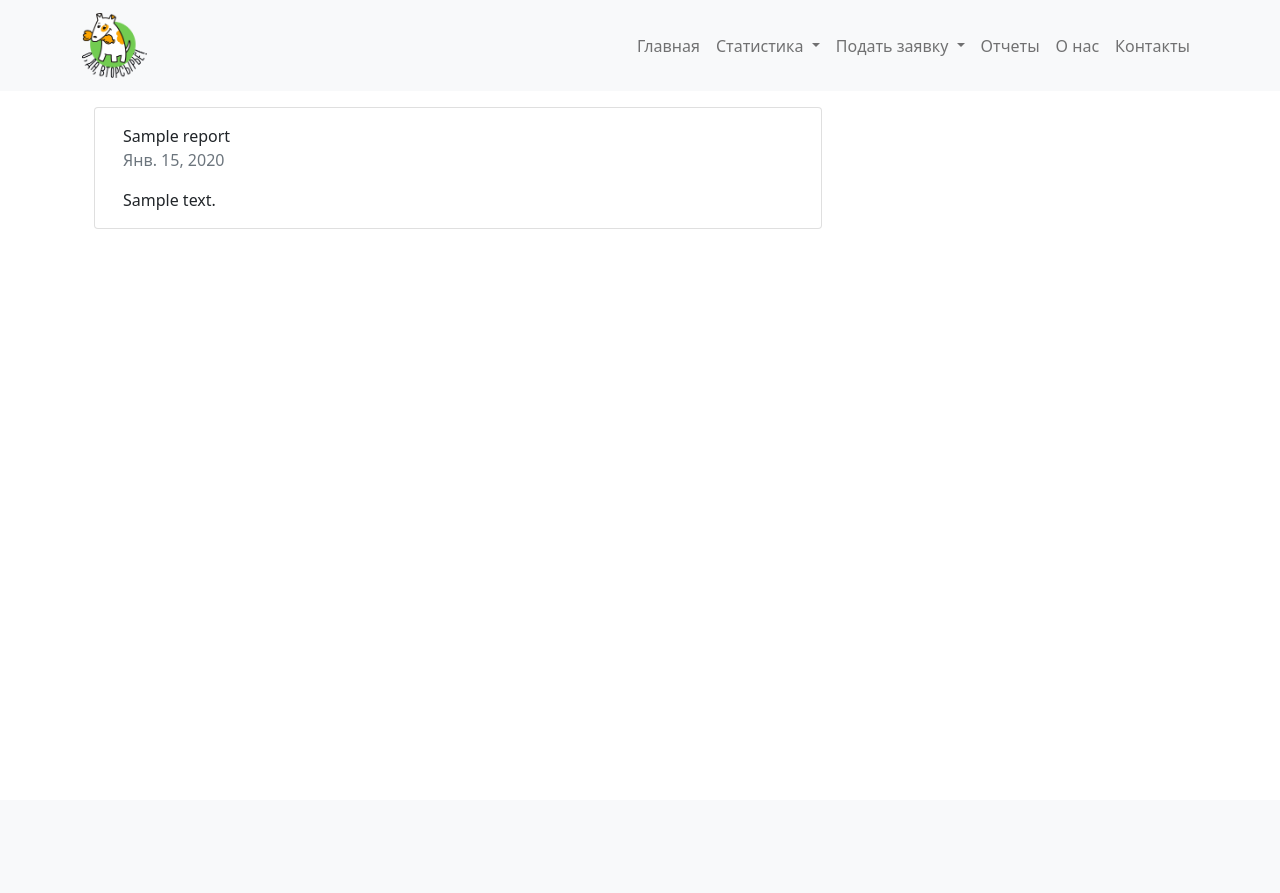
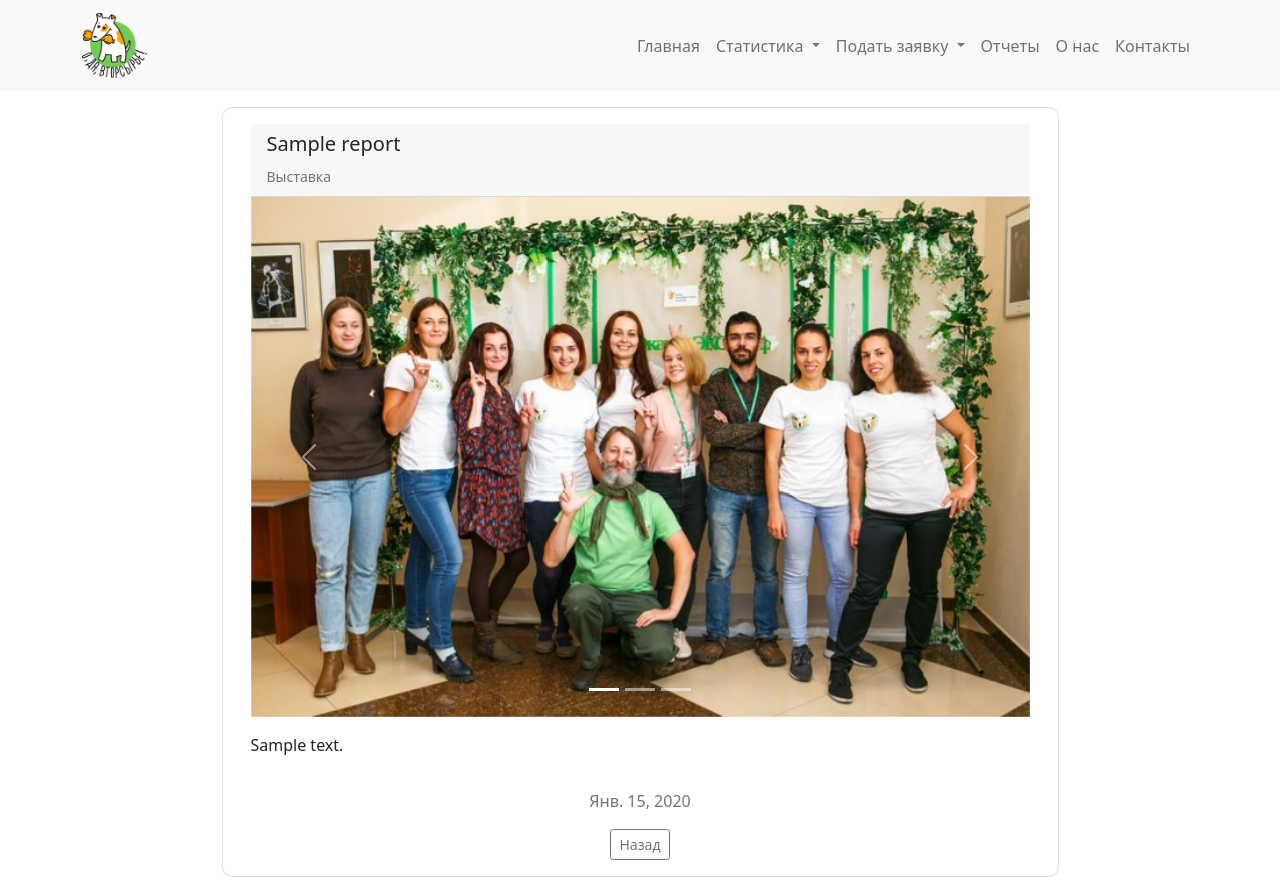
Before and after one commit to StGrail/goodhack, a Django app: page /reports/1 in a window 1280 px wide. Before the commit the page ends 229 px from the top, so only its background shows below. Run offline with Django 3.2, Linux system fonts and the light colour scheme; tables that the repository leaves empty hold one stand-in row (values such as "Sample post"); style sheets or scripts are compiled from the project's sources; some libraries are stand-ins or nearby versions.

Commit message:
Add report_detail template

```diff
--- a/reports/templates/reports/report.html
+++ b/reports/templates/reports/report.html
@@ -2,17 +2,63 @@
 {% extends 'web/base.html' %}
 {% load crispy_forms_tags %}
 {% block content %}
+{% load static %}
 
-<div class="container">
-  <div class="row">
-    <div class="col-md-8 card mb-4  mt-3 left  top">
-      <div class="card-body">
-        {{ object.title }}
-        <p class=" text-muted">{{ object.created_on | date }}</p>
-        <p class="card-text ">{{ object.content | safe }}</p>
-      </div>
+<div class="row justify-content-center mt-3">
+    <div class="card col-lg-9 bg-white mb-3" style="border-radius: 10px; background-size: 100%;">
+        <div class="card-body">
+            <div class="card-header">
+                <h5>{{ object.title }}</h5>
+                <small class="text-muted">{{ report.type }}</small>
+            </div>
+
+            <!--Carousel with photos-->
+            <div id="carouselExampleIndicators" class="carousel slide" data-bs-ride="carousel">
+                <div class="carousel-indicators">
+                    <button type="button" data-bs-target="#carouselExampleIndicators" data-bs-slide-to="0"
+                            class="active" aria-current="true" aria-label="Slide 1"></button>
+                    <button type="button" data-bs-target="#carouselExampleIndicators" data-bs-slide-to="1"
+                            aria-label="Slide 2"></button>
+                    <button type="button" data-bs-target="#carouselExampleIndicators" data-bs-slide-to="2"
+                            aria-label="Slide 3"></button>
+                </div>
+                <div class="carousel-inner">
+                    <div class="carousel-item active">
+                        <img src="{% static 'img/team_photo.jpg' %}" class="d-block w-100" alt="...">
+                    </div>
+                    <div class="carousel-item">
+                        <img src="{% static 'img/team.jpg' %}" class="d-block w-100" alt="...">
+                    </div>
+                    <div class="carousel-item">
+                        <img src="{% static 'img/team2_photo.jpg' %}" class="d-block w-100" alt="...">
+                    </div>
+                </div>
+                <button class="carousel-control-prev" type="button" data-bs-target="#carouselExampleIndicators"
+                        data-bs-slide="prev">
+                    <span class="carousel-control-prev-icon" aria-hidden="true"></span>
+                    <span class="visually-hidden">Previous</span>
+                </button>
+                <button class="carousel-control-next" type="button" data-bs-target="#carouselExampleIndicators"
+                        data-bs-slide="next">
+                    <span class="carousel-control-next-icon" aria-hidden="true"></span>
+                    <span class="visually-hidden">Next</span>
+                </button>
+            </div>
+
+            <!--Text-->
+            <p class="card-text my-3">{{ object.content | safe }}</p>
+
+            <div class="row">
+                <p class=" text-muted text-center mt-3">{{ object.created_on | date }}</p>
+            </div>
+            <div class="row justify-content-center">
+                <div class="col-auto">
+                    <a href="{{ request.META.HTTP_REFERER }}" class="btn btn-outline-secondary btn-sm">Назад</a>
+                </div>
+            </div>
+        </div>
     </div>
-  </div>
 </div>
 
+
 {% endblock content %}
```
Also changed, not shown: reports/templates/reports/reports.html (+20 -9 lines).
